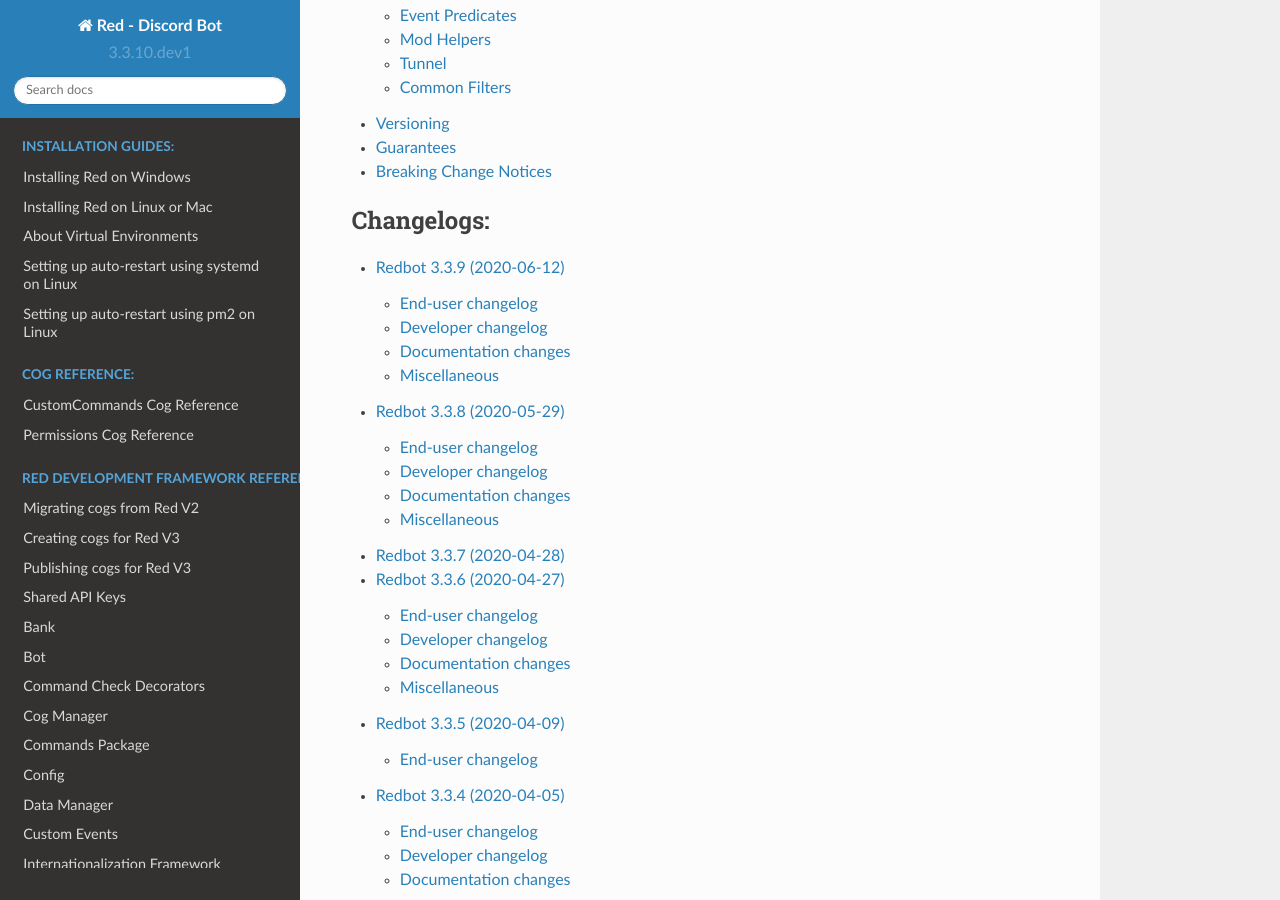
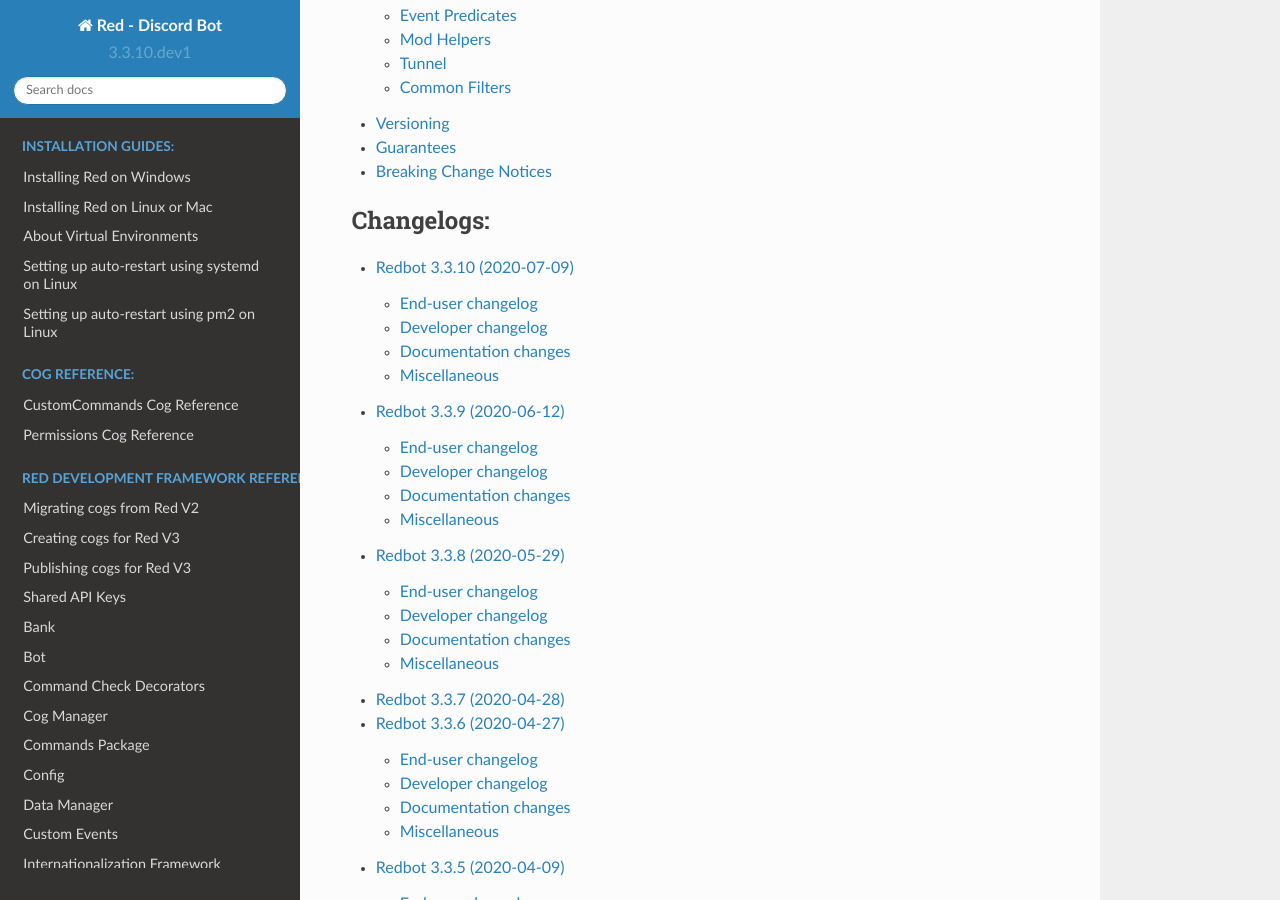
Before and after one commit to Renirous/Red-DiscordBot, a Sphinx documentation site: the page built from docs/index.rst, in a window 1280 px wide and 900 px high, scrolled down 2316 px. Built offline with Sphinx 7.4.7 and the Read the Docs theme 2.0.0, drawn with Linux system fonts in a browser that asks for light colours; pages that are not in the unit, such as notebooks, are missing from menus; the version number is read from the project's files by our own code; some of the changed lines change nothing that is shown.

Commit message:
Red 3.3.10 - Changelog (#3967)
* Add 3.3.10 or 3.4.0 section

* PR 3981

* PR 3951

* PR 3975

* PR 3974

* PR 3964

* PR 3884

* Various things

* PR 3972

* PR 3970

* Add contributor

* PR 3980

* Add Draper as contributor

* PR 3973

* PR 3965

* PR 3987

* PR 3901

* PR 3906

* PR 3958

* PR 3895

* PR 3920

* PR 3915

* oops

* I don't like info

* PR 3969

* PR 3990

* PR 3911

* PR 3921

* PR 3938

* PR 3608

* Update entries about PR 3608

* PR 4012

* PR 4030

* PR 4026

* PR 4039

* PR 3994

* PR 3991

* PR 4023

* Actually fix conflicts

* A lot of PRs.

* And stamp a date on top of it.

* Fun fact, we format it with YYYY-MM-DD...

* Forgot Sinbad, :eyes: Sorry

* Update changelog_3_3_0.rst

Co-authored-by: Neuro Assassin <wrbrown70@yahoo.com>
Co-authored-by: Kowlin <Kowlin@users.noreply.github.com>

```diff
--- a/docs/changelog_3_3_0.rst
+++ b/docs/changelog_3_3_0.rst
@@ -1,4 +1,107 @@
 .. 3.3.x Changelogs
+
+Redbot 3.3.10 (2020-07-09)
+===================================
+
+| Thanks to all these amazing people that contributed to this release:
+| :ghuser:`aikaterna`, :ghuser:`bobloy`, :ghuser:`Dav-Git`, :ghuser:`Drapersniper`, :ghuser:`Flame442`, :ghuser:`flaree`, :ghuser:`jack1142`, :ghuser:`MiniJennJenn`, :ghuser:`NeuroAssassin`, :ghuser:`thisisjvgrace`, :ghuser:`Vexed01`, :ghuser:`Injabie3`, :ghuser:`mikeshardmind`
+
+End-user changelog
+------------------
+
+Audio
+*****
+
+- Added information about internally managed jar to ``[p]audioset info`` (:issue:`3915`)
+- Updated to Lavaplayer 1.3.50
+- Twitch playback and YouTube searching should be functioning again.
+
+Core Bot
+********
+
+- Fixed delayed help when ``[p]set deletedelay`` is enabled (:issue:`3884`, :issue:`3883`)
+- Bumped the Discord.py requirement from 1.3.3 to 1.3.4 (:issue:`4053`)
+- Added settings view commands for nearly all cogs. (:issue:`4041`)
+- Added more strings to be fully translatable by i18n. (:issue:`4044`)
+
+Downloader
+**********
+
+- Added ``[p]cog listpinned`` subcommand to see currently pinned cogs (:issue:`3974`)
+- Fixed unnecessary typing when running downloader commands (:issue:`3964`, :issue:`3948`)
+- Added embed version of ``[p]findcog`` (:issue:`3965`, :issue:`3944`)
+- Fixed ``[p]findcog`` not differentiating between core cogs and local cogs(:issue:`3969`, :issue:`3966`)
+
+Filter
+******
+
+- Added ``[p]filter list`` to show filtered words, and removed DMs when no subcommand was passed (:issue:`3973`)
+
+Image
+*****
+
+- Updated instructions for obtaining and setting the GIPHY API key (:issue:`3994`)
+
+Mod
+***
+
+- Added option to delete messages within the passed amount of days with ``[p]tempban`` (:issue:`3958`)
+- Added the ability to permanently ban a temporary banned user with ``[p]hackban`` (:issue:`4025`)
+- Fixed the passed reason not being used when using ``[p]tempban`` (:issue:`3958`)
+- Fixed invite being sent with ``[p]tempban`` even when no invite was set (:issue:`3991`)
+- Prevented an issue whereby the author may lock him self out of using the bot via whitelists (:issue:`3903`)
+- Reduced the number of API calls made to the storage APIs (:issue:`3910`)
+
+Permissions
+***********
+
+- Uploaded YAML files now accept integer commands without quotes (:issue:`3987`, :issue:`3185`)
+- Uploaded YAML files now accept command rules with empty dictionaries (:issue:`3987`, :issue:`3961`)
+
+Streams
+*******
+
+- Fixed streams cog sending multiple owner notifications about twitch secret not set (:issue:`3901`, :issue:`3587`)
+- Fixed old bearer tokens not being invalidated when the API key is updated (:issue:`3990`, :issue:`3917`)
+
+Trivia Lists
+************
+
+- Fixed URLs in ``whosthatpokemon`` (:issue:`3975`, :issue:`3023`)
+- Fixed trivia files ``leagueults`` and ``sports`` (:issue:`4026`)
+- Updated ``greekmyth`` to include more answer variations (:issue:`3970`)
+- Added new ``lotr`` trivia list (:issue:`3980`)
+- Added new ``r6seige`` trivia list (:issue:`4026`)
+
+
+Developer changelog
+-------------------
+
+- Added the utility functions ``map``, ``find``, and ``next`` to ``AsyncIter`` (:issue:`3921`, :issue:`3887`)
+- Updated deprecation times for ``APIToken``, and loops being passed to various functions to the first minor release (represented by ``X`` in ``3.X.0``) after 2020-08-05 (:issue:`3608`)
+- Updated deprecation warnings for shared libs to reflect that they have been moved for an undefined time (:issue:`3608`)
+- Added new ``discord.com`` domain to ``INVITE_URL_RE`` common filter (:issue:`4012`)
+- Fixed incorrect role mention regex in ``MessagePredicate`` (:issue:`4030`)
+- Vendor the ``discord.ext.menus`` module (:issue:`4039`)
+
+
+Documentation changes
+---------------------
+
+
+
+Miscellaneous
+-------------
+
+- Improved error responses for when Modlog and Autoban on mention spam were already disabled (:issue:`3951`, :issue:`3949`)
+- Clarified that ``[p]embedset user`` only affects commands executed in DMs (:issue:`3972`, :issue:`3953`)
+- Added link to Getting Started guide if the bot was not in any guilds (:issue:`3906`)
+- Fixed exceptions being ignored or not sent to log files in special cases (:issue:`3895`)
+- Added the option of using dots in the instance name when creating your instances (:issue:`3920`)
+- Added a confirmation when using hyphens in instance names to discourage the use of them (:issue:`3920`)
+- Fixed migration owner notifications being sent even when migration was not necessary (:issue:`3911`. :issue:`3909`)
+- Fixed commands being translated where they should not be (:issue:`3938`, :issue:`3919`)
+- Fixed grammar errors and added full stopts in ``core_commands.py`` (:issue:`4023`)
 
 Redbot 3.3.9 (2020-06-12)
 =========================
```
